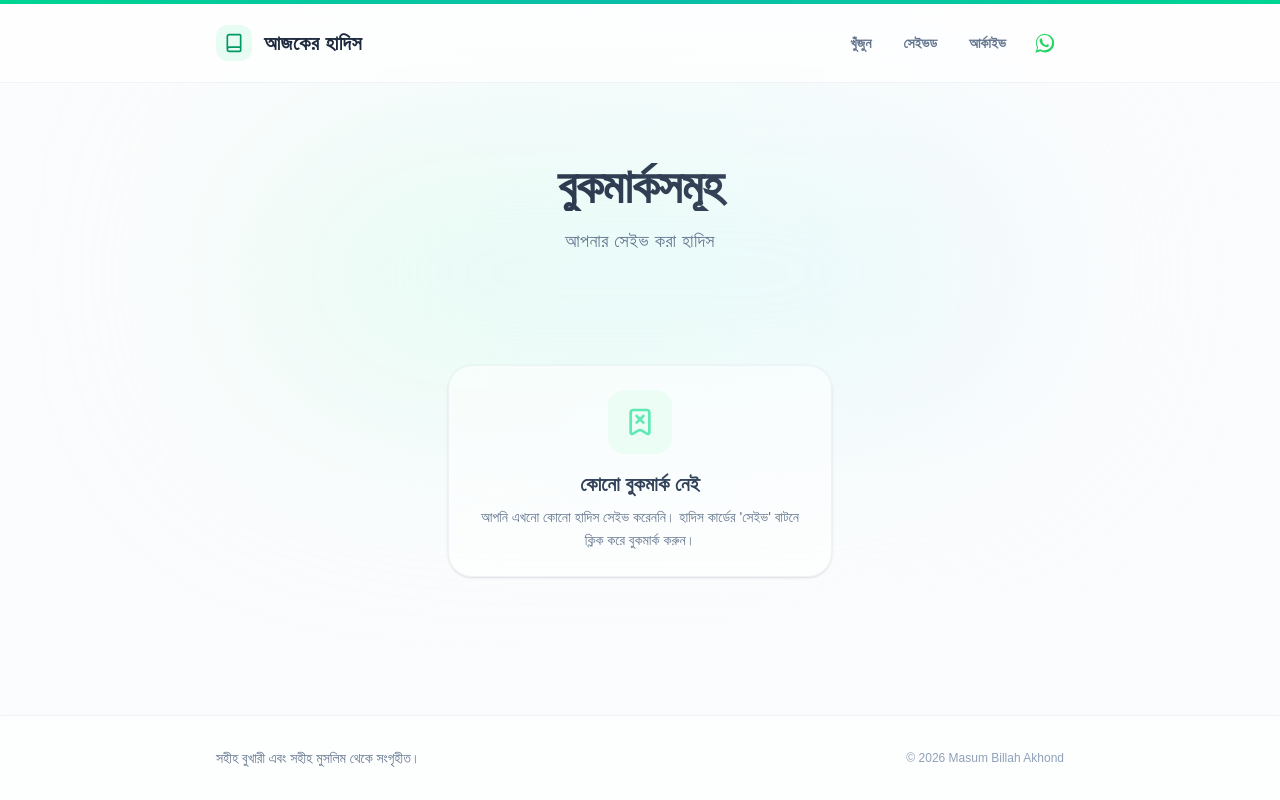
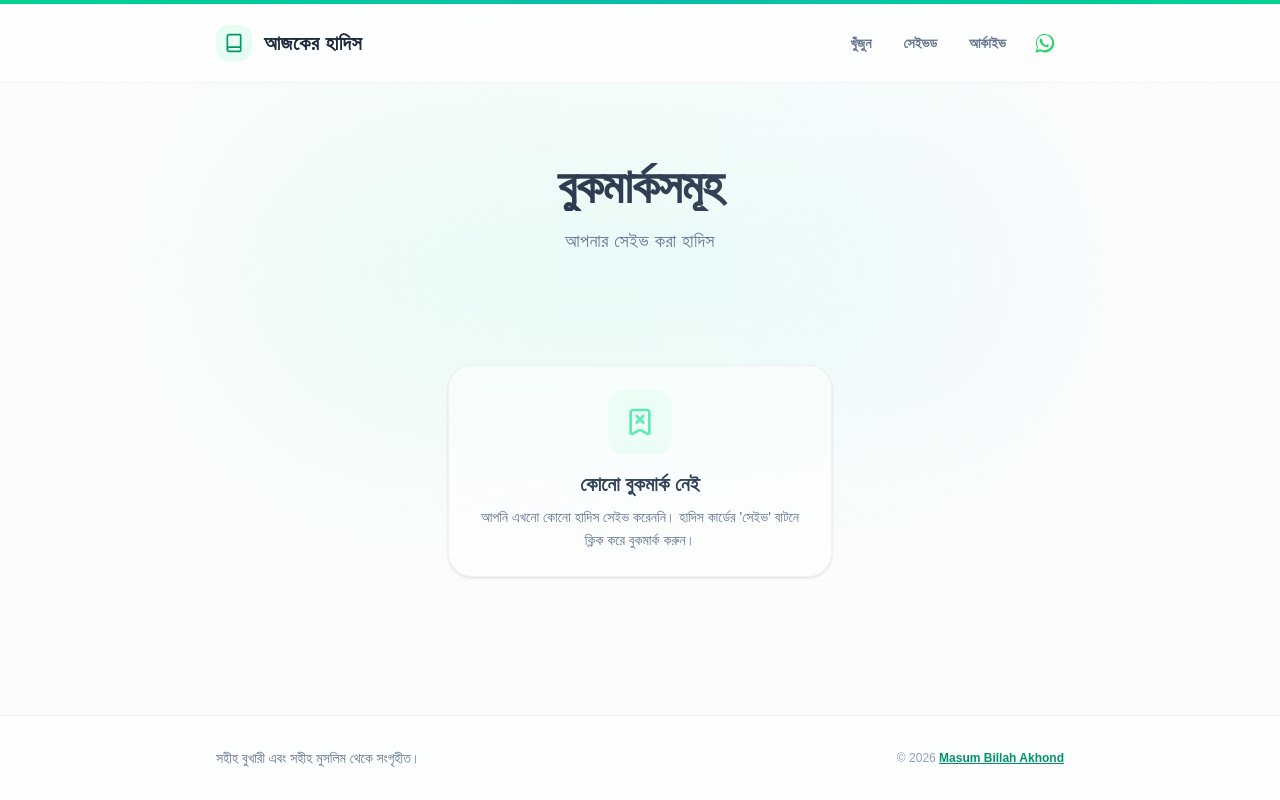
Before and after one commit to masumakhond/daily-hadith, a Next.js app: page /bookmarks in a window 1280 px wide. Built offline with nearby package versions, Linux system fonts and the light colour scheme; a web font is replaced by a local one.

Commit message:
Update footer link color to #009367 with underline

```diff
--- a/src/app/layout.tsx
+++ b/src/app/layout.tsx
@@ -75,7 +75,7 @@ export default function RootLayout({
                 href="https://www.facebook.com/masumbillahakhond"
                 target="_blank"
                 rel="noopener noreferrer"
-                className="font-medium hover:text-emerald-600 transition-colors"
+                className="font-semibold text-[#009367] underline hover:text-emerald-700 transition-colors"
               >
                 Masum Billah Akhond
               </a>
```
